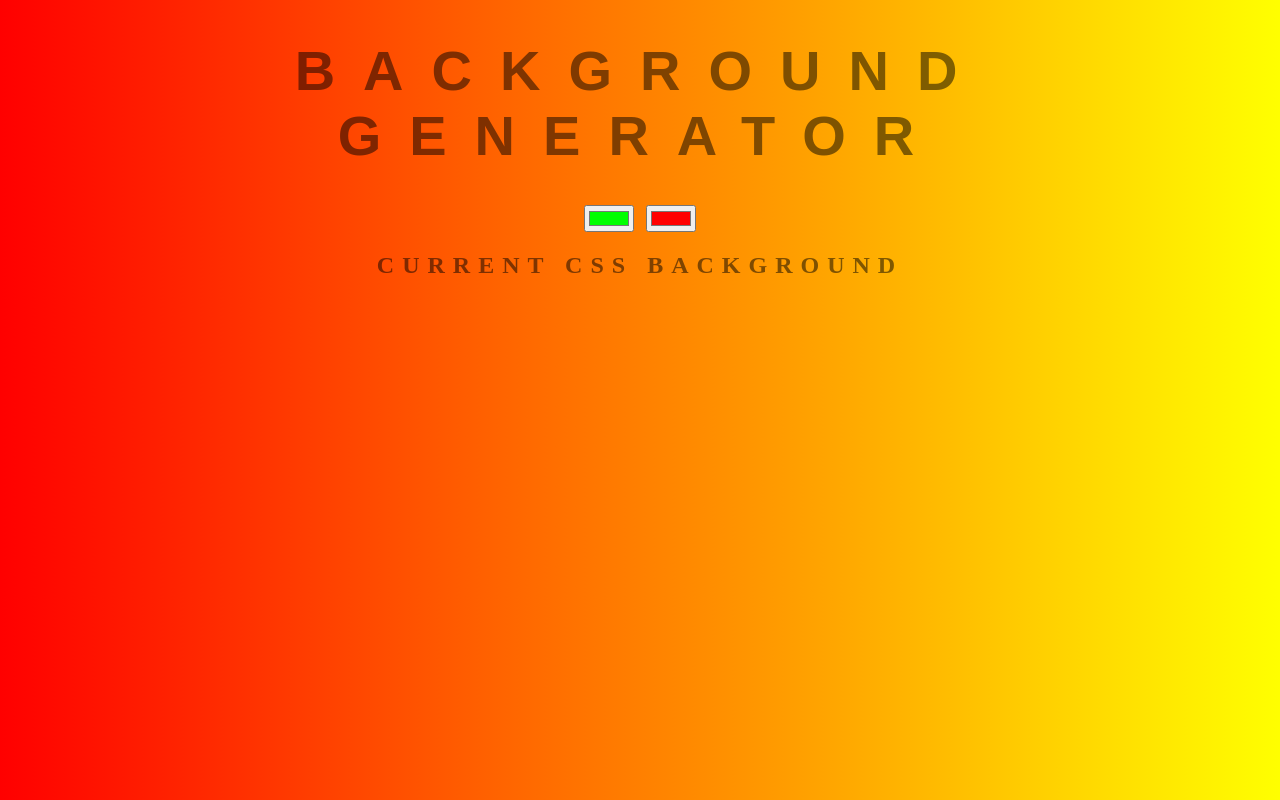
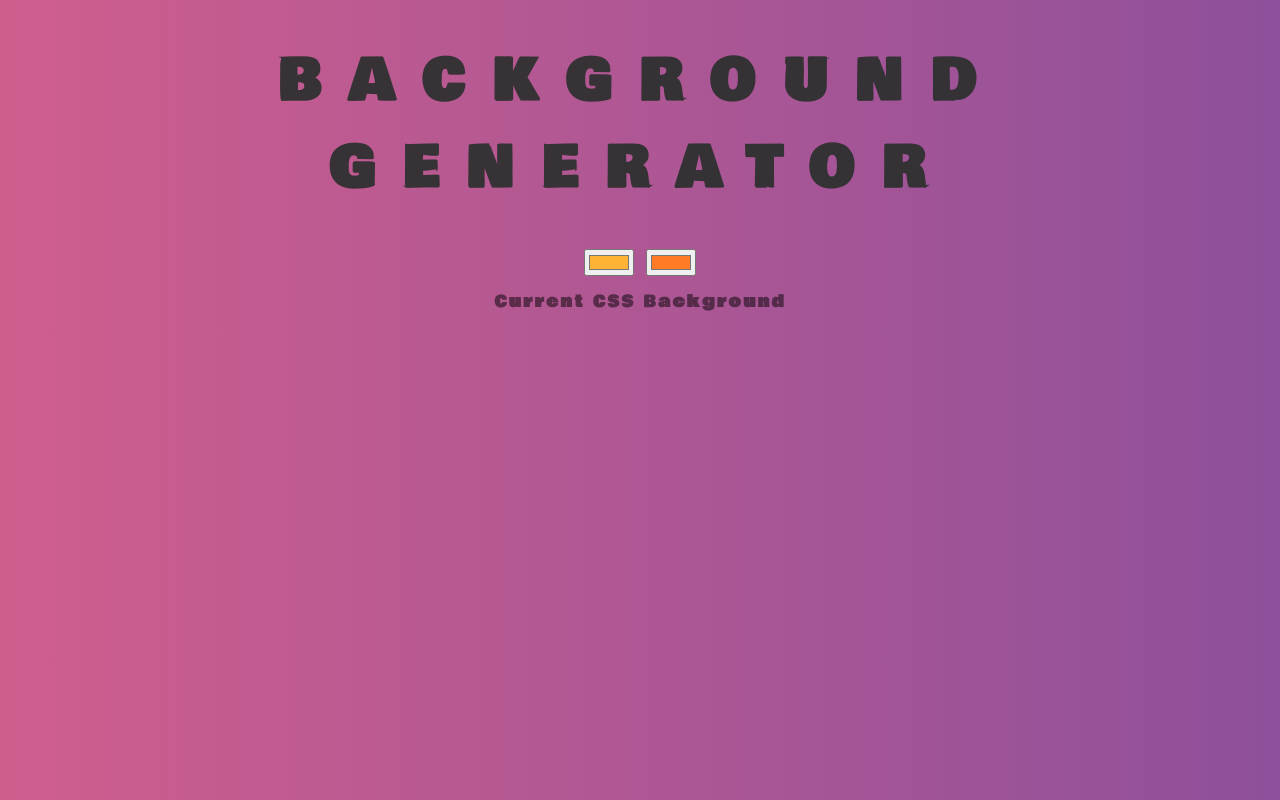
Before and after one commit to chinyro/background_generator, a plain HTML site: page index.html in a window 1280 px wide. Drawn offline with Linux system fonts and the light colour scheme.

Commit message:
adding missing files

```diff
--- a/index.html
+++ b/index.html
@@ -2,14 +2,15 @@
 <html>
 <head>
     <title>Gradient Background</title>
+    <link href="https://fonts.googleapis.com/css?family=Bowlby+One&display=swap" rel="stylesheet">
     <link rel="stylesheet" type="text/css" href="style.css">
 </head>
 <body id="gradient">
     <h1>Background Generator</h1>
-		<input class="color1" type="color" name="color1" value="#00ff00">
-		<input class="color2" type="color" name="color2" value="#ff0000">
+    <input class="color1" type="color" name="color1" value="#feb236">
+    <input class="color2" type="color" name="color2" value="#ff7b25">
     <h2>Current CSS Background</h2>
-		<h3></h3> <!---blank to add the CSS style--->
+    <h3></h3>
     <script type="text/javascript" src="script.js"></script>
 </body>
 </html>
--- a/script.js
+++ b/script.js
@@ -3,9 +3,8 @@ var color1 = document.querySelector(".color1");
 var color2 = document.querySelector(".color2");
 var body = document.getElementById("gradient");
 
-
 function setGradient() {
-	body.style.background = "linear-gradient(to right,"
+    body.style.background = "linear-gradient(to right, "
     + color1.value
     + ", "
     + color2.value
@@ -14,7 +13,6 @@ function setGradient() {
     css.textContent = body.style.background + ";";
 }
 
-
 color1.addEventListener("input", setGradient);
 
 color2.addEventListener("input", setGradient);
--- a/style.css
+++ b/style.css
@@ -5,12 +5,12 @@ body {
     text-transform: uppercase;
     letter-spacing: .5em;
     top: 15%;
-	background: linear-gradient(to right, red, yellow);
+    background: linear-gradient(to right, rgb(207, 94, 141), rgb(142, 80, 155));
 }
 
 h1 {
-	font: 600 3.5em 'Raleway', sans-serif;
-	color: rgba(0,0,0,.5);
+    font: 600 3.5em 'Bowlby One', cursive;
+    color: rgba(46, 48, 47, 0.94);
     text-align: center;
     text-transform: uppercase;
     letter-spacing: .5em;
@@ -18,9 +18,17 @@ h1 {
 }
 
 h3 {
-	font: 900 1em 'Raleway', sans-serif;
+    font: 500 1em 'Bowlby One', cursive;
     color: rgba(0,0,0,.5);
     text-align: center;
     text-transform: none;
-	letter-spacing: 0.01em;
+    letter-spacing:  0.01em;
 }
+
+h2 {
+    font: 700 1em 'Bowlby One', cursive;
+    color: rgba(0,0,0,.5);
+    text-align: center;
+    text-transform: none;
+    letter-spacing:  0.15em;
+}
```
Also changed, not shown: 1 other file. Lines whose indentation alone changed are shown as unchanged.
